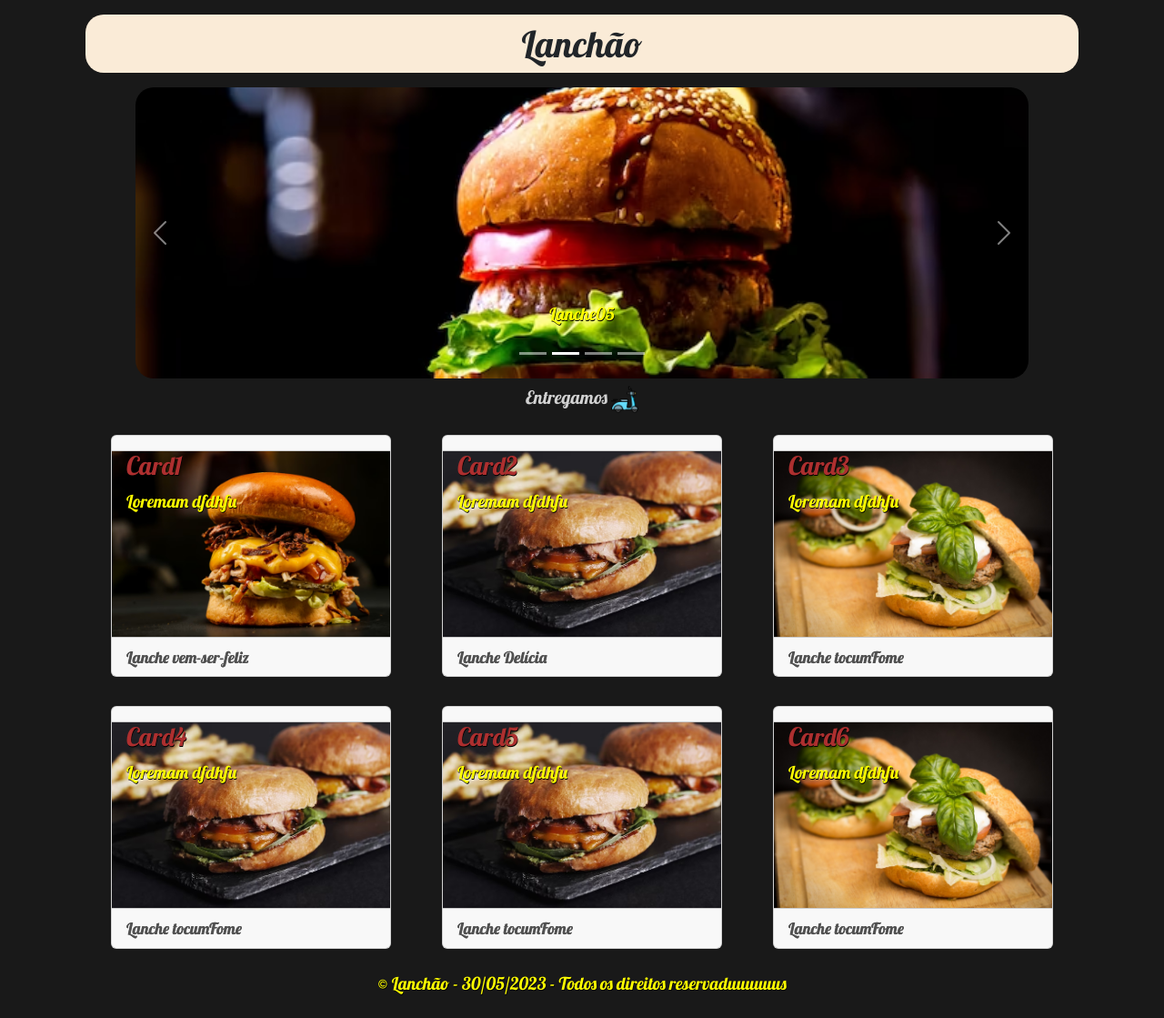
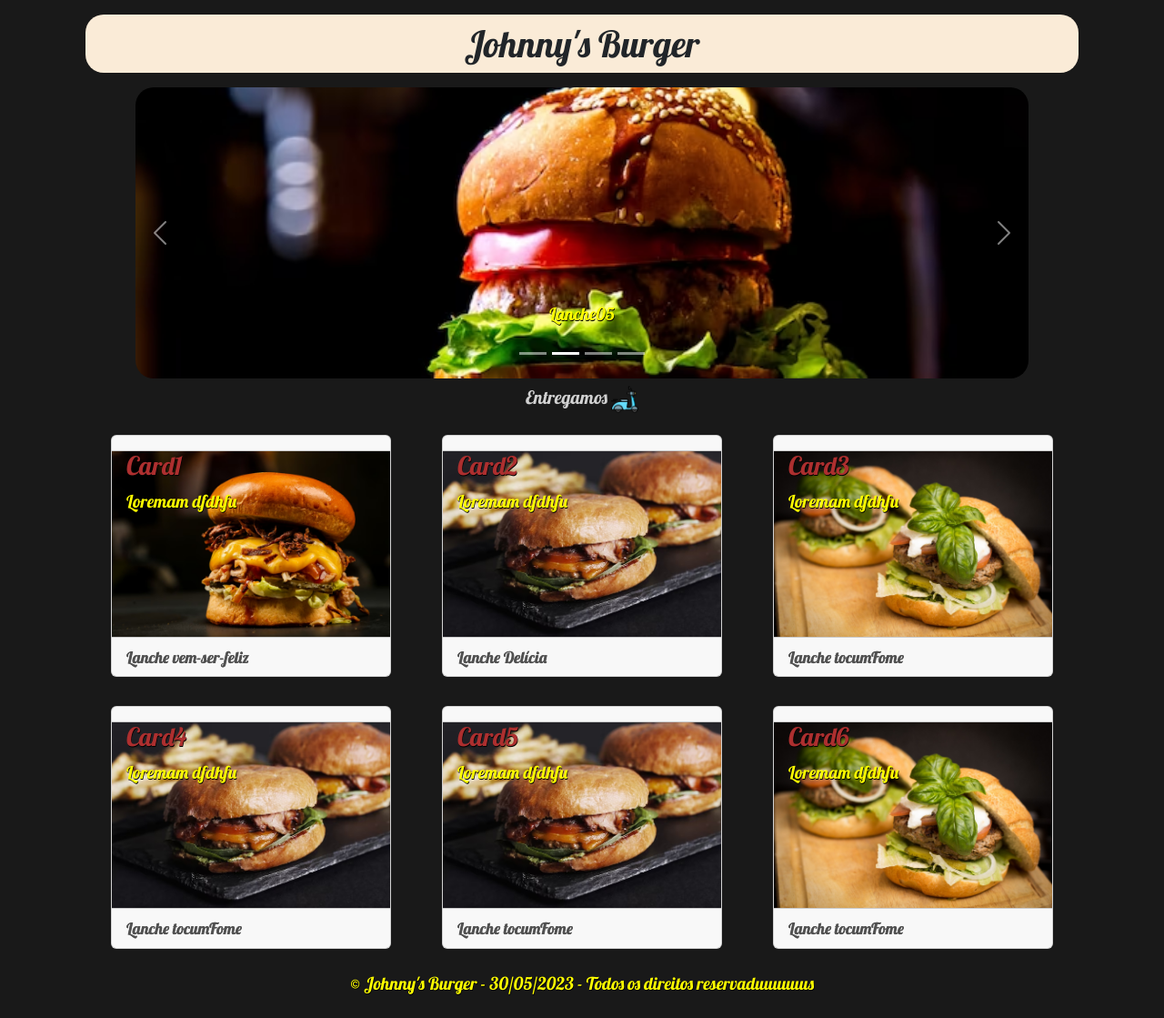
Before and after one commit to Gael-Nogawa/burguer, a plain HTML site: page index.html in a window 1280 px wide. Shown: the whole page at 91% size. Drawn offline with Linux system fonts and the light colour scheme.

Commit message:
Doc: Update index.html

```diff
--- a/index.html
+++ b/index.html
@@ -88,7 +88,7 @@
             <div class="col-lg col-md col-sm mr-">
 
                 <header class="cabecalho">
-                    <h1 class="d-flex justify-content-center py-2 my-3">Lanchão</h1>
+                    <h1 class="d-flex justify-content-center py-2 my-3">Johnny's Burger</h1>
                 </header>
 
 
@@ -247,7 +247,7 @@
             <div class="col">
                 <footer class=" d-flex justify-content-center my-2">
 
-                    <p>&copy; Lanchão - 30/05/2023 - Todos os direitos reservaduuuuuus</p>
+                    <p>&copy; Johnny's Burger - 30/05/2023 - Todos os direitos reservaduuuuuus</p>
                 </footer>
             </div>
         </div>
```
